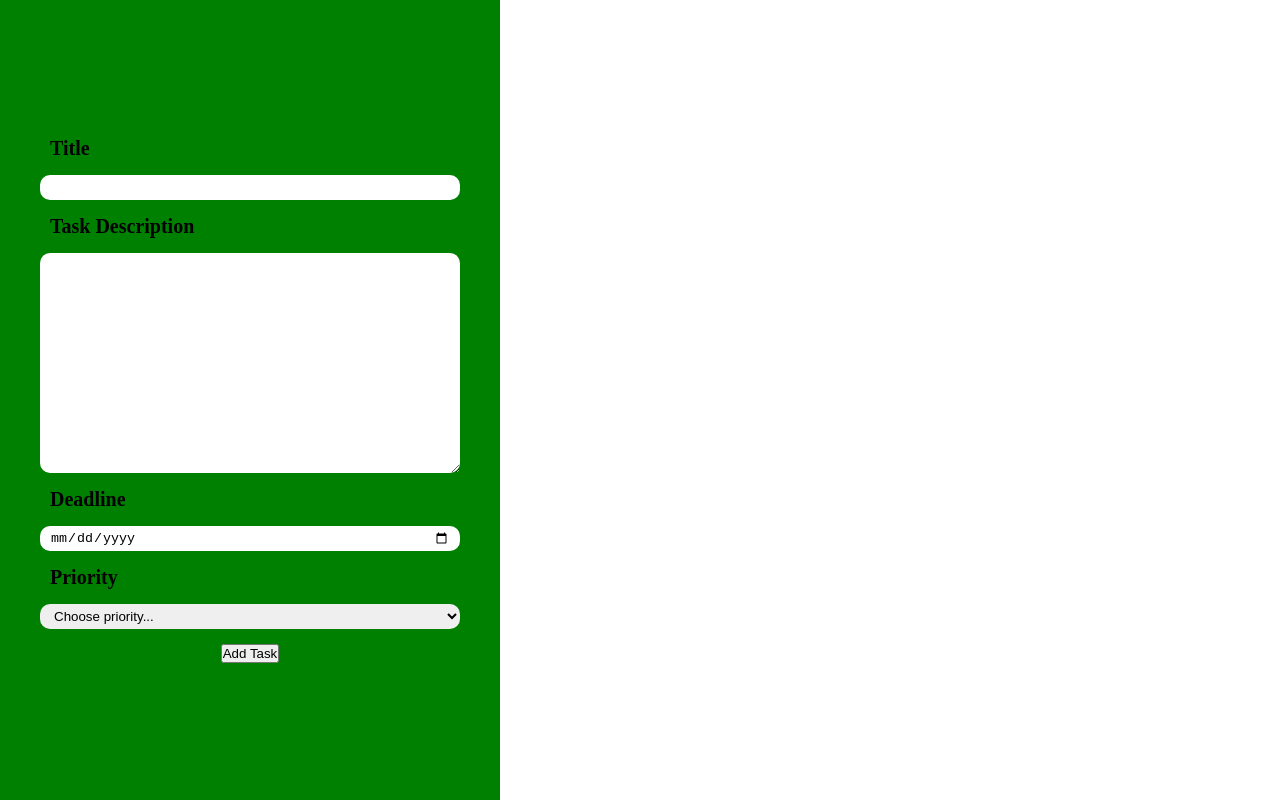
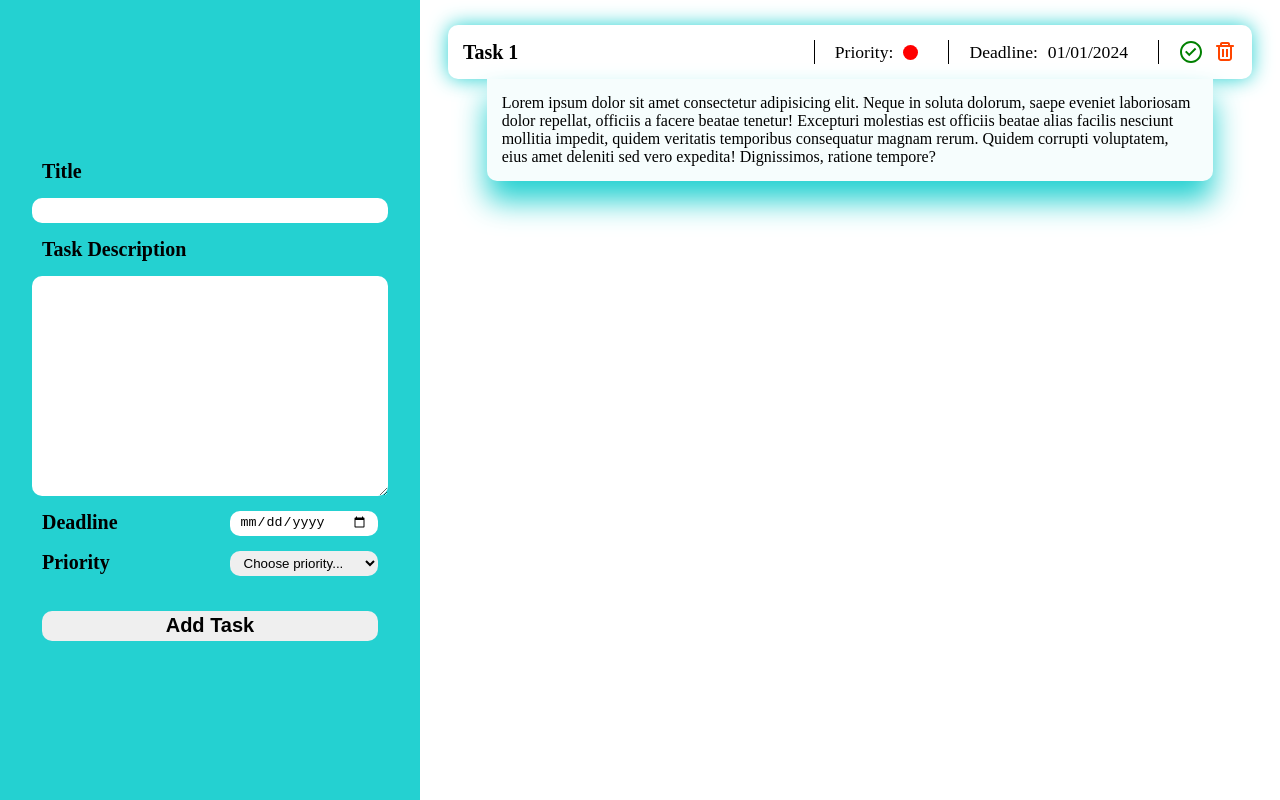
Before and after one commit to irakligudiashvili/todo-list, a website built with webpack: page src/index.html in a window 1280 px wide. Built offline with nearby package versions, Linux system fonts and the light colour scheme.

Commit message:
added styling

```diff
--- a/src/index.html
+++ b/src/index.html
@@ -13,8 +13,11 @@
                 <input id="title" class="input">
                 <label for="desc" class="label">Task Description</label>
                 <textarea class="input" id="desc" rows="10" cols="50"></textarea>
+                <div class="form-subdiv">
                     <label for="deadline" class="label">Deadline</label>
                     <input id="deadline" class="input" type="date">
+                </div>
+                <div class="form-subdiv">
                     <label for="priority" class="label">Priority</label>
                     <select class="input select">
                         <option value="" disabled selected>Choose priority...</option>
@@ -22,12 +25,36 @@
                         <option value="regular">Regular</option>
                         <option value="low">Low</option>
                     </select>
+                </div>
 
                 <button class="submit-btn">Add Task</button>
             </form>
         </div>
         <div id="content">
+            <div class="todo-container">
+                <div class="task-container">
+                    <p class="todo-title">Task 1</p>
+                    <div class="todo-subdiv">
+                        <div class="priority-subdiv">
+                            <p>Priority: </p>
+                            <div class="todo-priority red"></div>
+                        </div>
+                        <div class="deadline-subdiv">
+                            <p>Deadline: </p>
+                            <p class="todo-deadline">01/01/2024</p>
+                        </div>
 
+                        <div class="actions-subdiv">
+                            <svg class="checkmark" width="24" height="24" viewBox="0 0 24 24" fill="none" xmlns="http://www.w3.org/2000/svg"><path d="M10.2426 16.3137L6 12.071L7.41421 10.6568L10.2426 13.4853L15.8995 7.8284L17.3137 9.24262L10.2426 16.3137Z" fill="currentColor" /><path fill-rule="evenodd" clip-rule="evenodd" d="M1 12C1 5.92487 5.92487 1 12 1C18.0751 1 23 5.92487 23 12C23 18.0751 18.0751 23 12 23C5.92487 23 1 18.0751 1 12ZM12 21C7.02944 21 3 16.9706 3 12C3 7.02944 7.02944 3 12 3C16.9706 3 21 7.02944 21 12C21 16.9706 16.9706 21 12 21Z" fill="currentColor" /></svg>
+
+                            <svg class="delete" width="24" height="24" viewBox="0 0 24 24" fill="none" xmlns="http://www.w3.org/2000/svg"><path fill-rule="evenodd" clip-rule="evenodd" d="M17 5V4C17 2.89543 16.1046 2 15 2H9C7.89543 2 7 2.89543 7 4V5H4C3.44772 5 3 5.44772 3 6C3 6.55228 3.44772 7 4 7H5V18C5 19.6569 6.34315 21 8 21H16C17.6569 21 19 19.6569 19 18V7H20C20.5523 7 21 6.55228 21 6C21 5.44772 20.5523 5 20 5H17ZM15 4H9V5H15V4ZM17 7H7V18C7 18.5523 7.44772 19 8 19H16C16.5523 19 17 18.5523 17 18V7Z" fill="currentColor" /><path d="M9 9H11V17H9V9Z" fill="currentColor" /><path d="M13 9H15V17H13V9Z" fill="currentColor" /></svg>
+                        </div>
+                    </div>
+                </div>
+                <div class="description-container">
+                    <p>Lorem ipsum dolor sit amet consectetur adipisicing elit. Neque in soluta dolorum, saepe eveniet laboriosam dolor repellat, officiis a facere beatae tenetur! Excepturi molestias est officiis beatae alias facilis nesciunt mollitia impedit, quidem veritatis temporibus consequatur magnam rerum. Quidem corrupti voluptatem, eius amet deleniti sed vero expedita! Dignissimos, ratione tempore?</p>
+                </div>
+            </div>
         </div>
     </div>
 </body>
--- a/src/style.css
+++ b/src/style.css
@@ -1,6 +1,11 @@
 *{
     padding: 0;
     margin: 0;
+}
+
+:root{
+    --primary: #24d1d1;
+    --secondary: #fff;
 }
 
 .main{
@@ -9,14 +14,16 @@
 
 .sidebar{
     width: 500px;
-    background-color: green;
+    background-color: var(--primary);
     height: 100vh;
+
 }
 
 .form{
+    margin: auto;
     display: flex;
     flex-direction: column;
-    width: 100%;
+    width: 80%;
     height: 100vh;
 
     gap: 15px;
@@ -25,14 +32,20 @@
     justify-content: center;
 }
 
+.form-subdiv{
+    display: flex;
+    width: 100%;
+}
+
 .label{
-    width: 80%;
+    width: 100%;
     font-weight: bolder;
     font-size: 1.25rem;
 }
 
 .input{
-    width: 80%;
+    width: 100%;
+    max-height: 500px;
     height: 25px;
     border-radius: 10px;
 
@@ -49,9 +62,164 @@
 }
 
 .select{
-    width: 420px;
+    width: 250px;
+}
+
+#deadline{
+    width: 230px;
 }
 
 .submit-btn{
+    margin-top: 20px;
+    width: 100%;
+    height: 30px;
+    border-style: none;
+    border-radius: 10px;
 
+    font-weight: bolder;
+    font-size: 1.25rem;
 }
+
+.submit-btn:hover{
+    cursor: pointer;
+}
+
+#content{
+    display: flex;
+    flex-direction: column;
+
+    width: 80%;
+
+    align-items: center;
+
+    padding-top: 25px;
+}
+
+.task-container{
+    display: flex;
+    justify-content: space-between;
+    align-items: center;
+    width: 100%;
+
+    padding: 15px;
+    border-style: none;
+    border-radius: 10px;
+
+    box-shadow: 0px 0px 20px var(--primary);
+
+    position:relative;
+    z-index: 1;
+    background-color: #fff;
+}
+
+.todo-container{
+    width: 90%;
+    display: flex;
+    flex-direction: column;
+
+    align-items: center;
+
+    background-color: #fff;
+}
+
+.description-container{
+
+    padding: 15px;
+    margin-top: 0px;
+
+    border-style: none;
+    border-radius: 0 0 10px 10px;
+
+    box-shadow: 0px 20px 30px var(--primary);
+    width: 90%;
+
+    z-index: 2;
+    background-color: #f6fdfd;
+}
+
+.todo-container:hover{
+    /* cursor: pointer; */
+}
+
+.todo-title{
+    font-weight: bolder;
+    font-size: 1.25rem;
+
+    width: 100%;
+}
+
+.todo-title:hover{
+    cursor: pointer;
+}
+
+.todo-priority{
+    background-color: black;
+    width: 15px;
+    height: 15px;
+    border-radius: 50%;
+}
+
+.todo-priority:hover{
+    cursor: pointer;
+}
+
+.red{
+    background-color: red;
+}
+
+.orange{
+    background-color: orange;
+}
+
+.yellow{
+    background-color: yellow;
+}
+
+.todo-subdiv{
+    display: flex;
+    gap: 30px;
+
+    font-size: 1.1rem;
+}
+
+.todo-subdiv > *{
+    border-width: 0 0 0 1px;
+    border-style: solid;
+    border-color: black;
+    padding-left: 20px;
+}
+
+.priority-subdiv{
+    display: flex;
+    gap: 10px;
+
+    align-items: center;
+}
+
+.deadline-subdiv{
+    display: flex;
+    gap: 10px;
+
+    align-items: center;
+}
+
+.actions-subdiv{
+    display: flex;
+    gap: 10px;
+}
+
+.checkmark{
+    color: green;
+}
+
+.delete{
+    color: orangered;
+}
+
+.checkmark:hover{
+    cursor: pointer;
+}
+
+.delete:hover{
+    cursor: pointer;
+}
```
Lines whose indentation alone changed are shown as unchanged.
